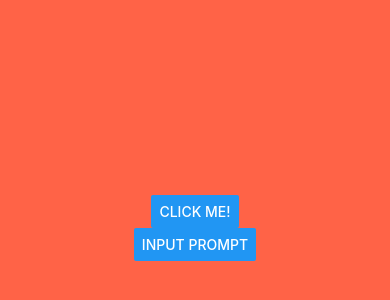
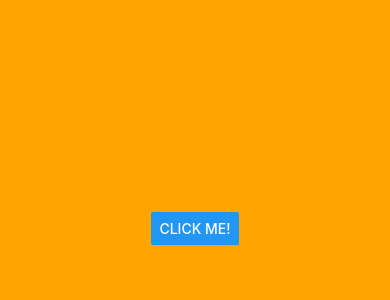
Before and after one commit to gkinfotech/RN-Mosh-Fundas-2022, a React Native app: screen / in a window 390 px wide. Shown: the part 194-494 px from the top of the page. Built offline with nearby package versions, Linux system fonts and the light colour scheme.

Commit message:
RN_Mosh_Fundas_08_StyleSheet

```diff
--- a/App.js
+++ b/App.js
@@ -8,21 +8,17 @@ export default function App() {
       {text: 'Yes', onPress: () => console.log('Yes Button tapped')},
       {text: 'No', onPress: () => console.log('No Button tapped')},
     ]);
+  const containerStyle = {backgroundColor: 'orange'};
   return (
-    <SafeAreaView style={styles.container}>
+    //StyleSheet validates the input object
+    // We can also declare the separate style like containerStyle (const containerStyle = {backgroundColor: 'orange'};)
+    // The main advantages here if we did any typo using declare technique it wont validate App will run but stylesheet always expect the input and output
+    //Array of styles style={[styles.container,containerStyle]} -> result is combination of two styles Right style(containerStyle) overrides the properties of left style(container)
+    <SafeAreaView style={[styles.container, containerStyle]}>
       <Button title="Click Me!" onPress={handleAlert} />
-      <Button
-        title="Input Prompt"
-        onPress={() =>
-          Alert.prompt('Prompt Title', 'Prompt Description', text =>
-            console.log(text),
-          )
-        }
-      />
     </SafeAreaView>
   );
 }
-
 const styles = StyleSheet.create({
   container: {
     flex: 1,
```
